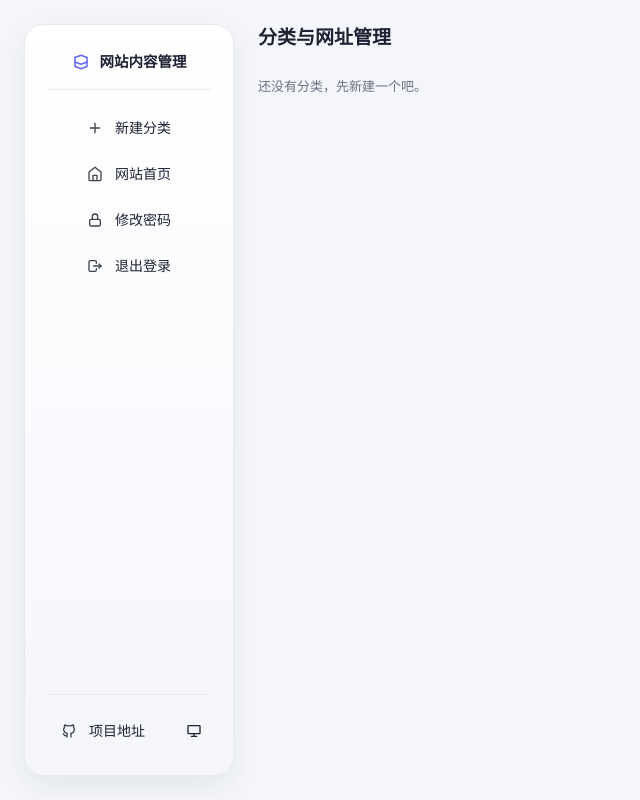
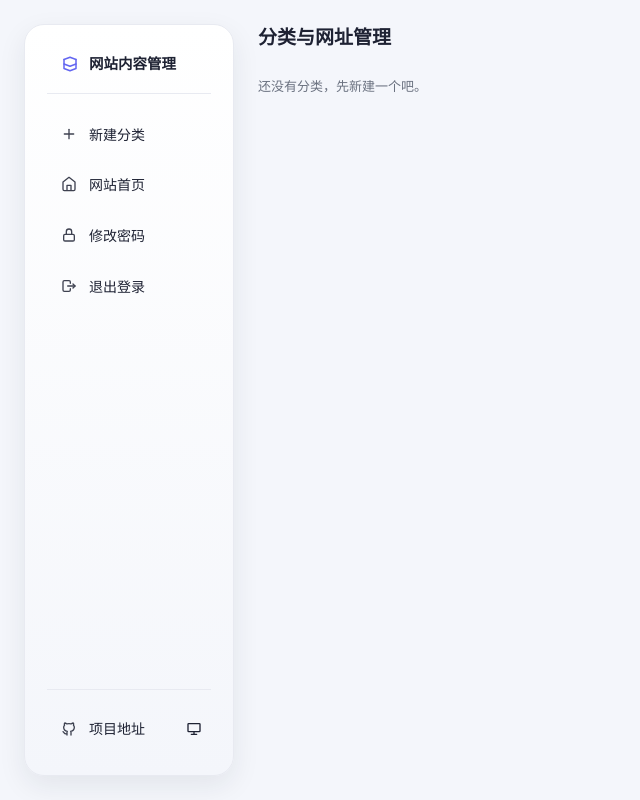
Before and after one commit to lewsuy/nav-portal, a Flask app: page /admin in a window 1280 px wide. Shown: the whole page, without its empty margins (0-640 px from the left). Run offline with Flask 3, Linux system fonts and the light colour scheme; the visitor is signed in with stand-in values (Sample User, id 1); data that the repository does not hold is empty.

Commit message:
revert: 侧边栏文字居中方案还原到 bb99e8c（仅保留黑色文字）

```diff
--- a/static/css/style.css
+++ b/static/css/style.css
@@ -86,17 +86,15 @@ a { color: inherit; text-decoration: none; }
 .sidebar-brand {
   display: flex;
   align-items: center;
-  justify-content: center;
   gap: 10px;
   font-size: 14.5px;
   font-weight: 700;
   color: var(--text);
-  padding: 4px 0 18px;
+  padding: 4px 14px 18px;
   border-bottom: 1px solid var(--border);
   margin-bottom: 18px;
 }
-.sidebar-brand > svg { color: var(--accent); flex: 0 0 auto; align-self: center; }
-.sidebar-brand > span { line-height: 1; flex: 0 0 auto; }
+.sidebar-brand svg { color: var(--accent); flex-shrink: 0; }
 
 .cat-nav {
   display: flex;
@@ -108,24 +106,16 @@ a { color: inherit; text-decoration: none; }
 .cat-link {
   display: flex;
   align-items: center;
-  justify-content: center;
   gap: 12px;
   padding: 12px 14px;
   border-radius: 12px;
   color: var(--text);
   font-size: 14px;
   text-decoration: none;
-  text-align: center;
-  /* 显式重置按钮默认 margin，避免某些浏览器把按钮文字向右挤 2px */
-  margin: 0;
-  /* 把"图标 + 文字"当一个不可拆分块来居中 */
-  box-sizing: border-box;
   transition: background 0.15s, color 0.15s;
 }
 
-/* 关键：SVG/span 都是 flex item，自身垂直居中、不被行内基线影响；flex:0 0 auto 防止被压缩 */
-.cat-link > svg { opacity: 0.85; flex: 0 0 auto; align-self: center; }
-.cat-link > span { line-height: 1; flex: 0 0 auto; }
+.cat-link svg { opacity: 0.85; }
 
 .cat-link:hover {
   background: var(--card-hover);
@@ -157,7 +147,7 @@ a { color: inherit; text-decoration: none; }
   position: relative; /* 主题菜单 absolute 定位的参照 */
 }
 
-.sidebar-footer .cat-link-footer { flex: 1; min-width: 0; justify-content: flex-start; }
+.sidebar-footer .cat-link-footer { flex: 1; min-width: 0; }
 
 /* 侧边栏底部主题菜单：固定向上展开（footer 始终贴近卡片底部） */
 .sidebar-footer .theme-dropdown { position: static; }
```
